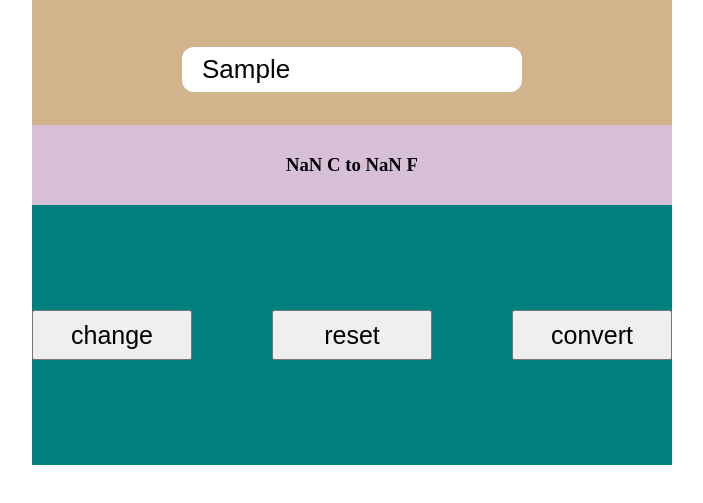
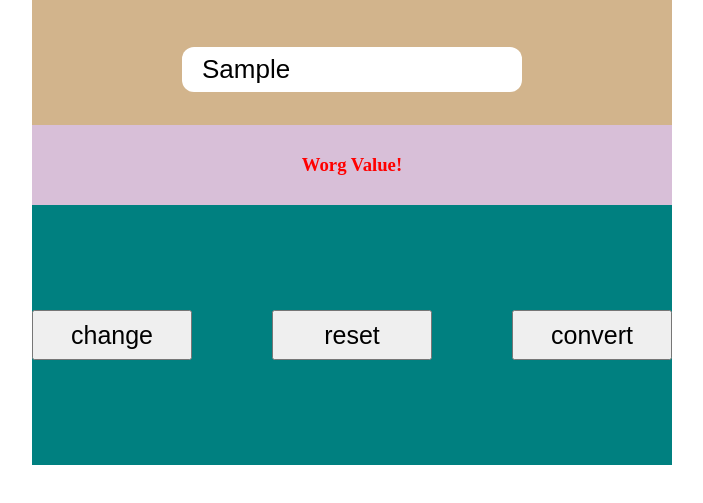
Before and after one commit to mmd-web/Conversion_app, a plain HTML site: page index.html in a window 1280 px wide. Both pictures are taken after typing "Sample" into the empty fields and a click on the button "convert". Shown: the part 235-738 px from the top of the page, without its empty margins (288-991 px from the left). Drawn offline with Linux system fonts and the light colour scheme.

Commit message:
Giving an error when the input is empty and non-numeric

```diff
--- a/js/apps.js
+++ b/js/apps.js
@@ -13,21 +13,18 @@ let resetBtn = $.getElementById ("reset");
 let convertBtn = $.getElementById ("convert");
 
 let flagChange = true;
-let saveValueInp = 0;
+let saveValueInp ;
 
 descriptionText.innerHTML = 'Converter '+degreesC.innerHTML+' to '+degreesF.innerHTML;
-// outputText.innerHTML = outputC.innerHTML + ' C to ' + outputC.innerHTML + ' F';
 
 changeBtn.addEventListener ("click" , () => {
     if (flagChange) {
         inputBox.setAttribute ("placeholder" , "F");
         descriptionText.innerHTML = 'Converter '+degreesF.innerHTML+' to '+degreesC.innerHTML;
-        // outputText.innerHTML = outputF.innerHTML + ' F to ' + outputC.innerHTML + ' C';
         flagChange = false;
     }else {
         inputBox.setAttribute ("placeholder" , "C");
         descriptionText.innerHTML = 'Converter '+degreesC.innerHTML+' to '+degreesF.innerHTML;
-        // outputText.innerHTML = outputC.innerHTML + ' C to ' + outputF.innerHTML + ' F';
         flagChange = true;
     }
 })
@@ -41,15 +38,23 @@ resetBtn.addEventListener ("click" , () => {
 })
 
 convertBtn.addEventListener ("click" , () => {
-    if (flagChange) {
-        saveValueInp = +inputBox.value;
-        let formulaC = outputC.innerHTML = (saveValueInp * 9/5) + 32;
-        outputText.style.display = "flex";
-        outputText.innerHTML = saveValueInp + ' C to ' + formulaC + ' F';
+    saveValueInp = +inputBox.value;
+    if (inputBox.value === '') {
+        errorText.style.display = "flex";
+        errorText.innerHTML = 'Write correct value!';
+    }else if (isNaN(saveValueInp)) {
+        errorText.style.display = "flex";
+        errorText.innerHTML = 'Worg Value!';
     }else {
-        saveValueInp = +inputBox.value;
-        let formulaF = outputF.innerHTML = (saveValueInp - 32) * 5/9;
-        outputText.style.display = "flex";
-        outputText.innerHTML = saveValueInp + ' F to ' + formulaF + ' C';
+        errorText.style.display = "none";
+        if (flagChange) {
+            let formulaC = outputC.innerHTML = (saveValueInp * 9/5) + 32;
+            outputText.style.display = "flex";
+            outputText.innerHTML = saveValueInp + ' C to ' + formulaC.toFixed (2) + ' F';
+        }else {
+            let formulaF = outputF.innerHTML = (saveValueInp - 32) * 5/9;
+            outputText.style.display = "flex";
+            outputText.innerHTML = saveValueInp + ' F to ' + formulaF.toFixed (2) + ' C';
+        }
     }
 })
--- a/styles/style.css
+++ b/styles/style.css
@@ -38,6 +38,9 @@
     font-family: var(--fontFamily);
     font-size: 25px
 }
+#box_text>#error_text {
+    color: red;
+}
 
 #box_btn {
     width: 100%;
```
